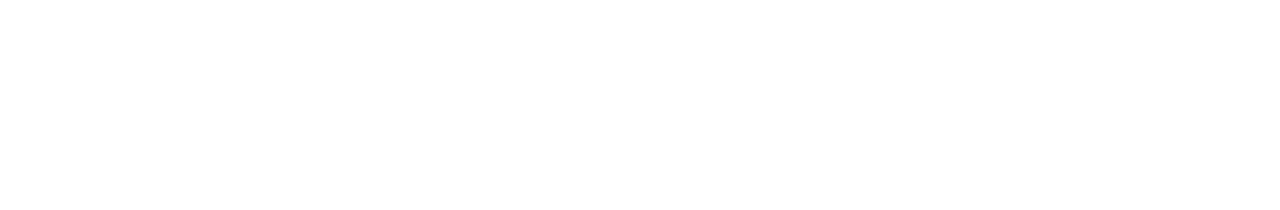
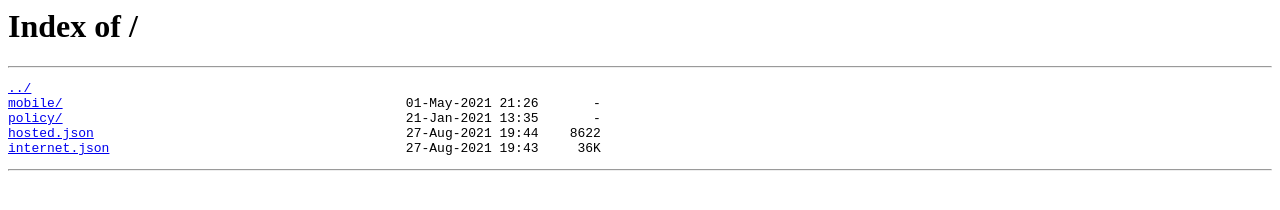
Before and after one commit to patatirogamer/patatirogamer.github.io, a plain HTML site: page index.html in a window 1280 px wide. Drawn offline with Linux system fonts and the light colour scheme.

Commit message:
Add files via upload

```diff
--- a/index.html
+++ b/index.html
@@ -1 +1,10 @@
-<!DOCTYPE html>
+<html>
+<head><title>Index of /</title><script async src='/cdn-cgi/bm/cv/669835187/api.js'></script></head>
+<body bgcolor="white">
+<h1>Index of /</h1><hr><pre><a href="../">../</a>
+<a href="mobile/">mobile/</a>                                            01-May-2021 21:26       -
+<a href="policy/">policy/</a>                                            21-Jan-2021 13:35       -
+<a href="hosted.json">hosted.json</a>                                        27-Aug-2021 19:44    8622
+<a href="internet.json">internet.json</a>                                      27-Aug-2021 19:43     36K
+</pre><hr><script type="text/javascript">(function(){window['__CF$cv$params']={r:'6856c34a6efa21f9',m:'06348990aa5d510d49caf539d0be48f61a0ce941-1630082648-1800-Ab8InpikCrVjJ+9ZnrE61TldiV5OW7b3AsYmXgaT/Y1A6AZqHiTaq6z7oqbbS/wa8NdGyTd9DsEo2tHwu5UiT8d3IG/sq+y0czGKOEqYuxzzV17K7z41JPw87M8poor2Ww==',s:[0x47c5e12b5e,0x77b2b8ab0b],}})();</script></body>
+</html>
```
